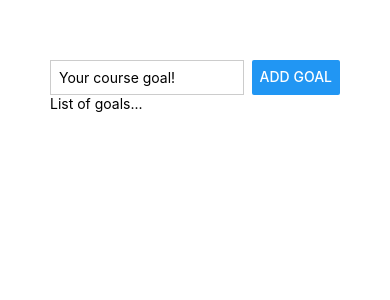
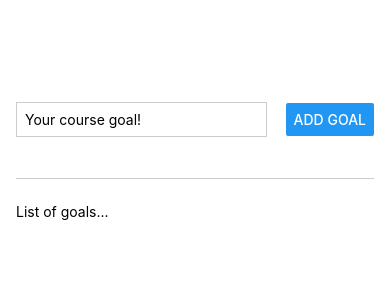
Before and after one commit to dgomie/RNCourse, a React Native app: screen / in a window 390 px wide. Shown: the top 300 px of the page. Built offline with nearby package versions, Linux system fonts and the light colour scheme.

Commit message:
add flex and styling to containers

```diff
--- a/App.js
+++ b/App.js
@@ -8,7 +8,7 @@
         <TextInput style={styles.textInput} placeholder="Your course goal!" />
         <Button title="Add Goal" />
       </View>
-      <View>
+      <View style={styles.goalsContainer}>
         <Text>List of goals...</Text>
       </View>
     </View>
@@ -17,18 +17,28 @@
 
 const styles = StyleSheet.create({
   appContainer: {
+    flex:1,
     padding: 50,
+    paddingHorizontal: 16,
     marginTop: 10
   },
   inputContainer: {
+    flex: 1,
     flexDirection: 'row',
     justifyContent: 'space-between',
+    alignItems: 'center',
+    marginBottom: 24,
+    borderBottomWidth: 1,
+    borderBottomColor: '#cccccc'
   },
   textInput: {
     borderWidth: 1,
     borderColor: '#cccccc',
-    width: '80%',
+    width: '70%',
     marginRight: 8,
     padding: 8
   },
+  goalsContainer: {
+    flex: 5
+  }
 });
```
